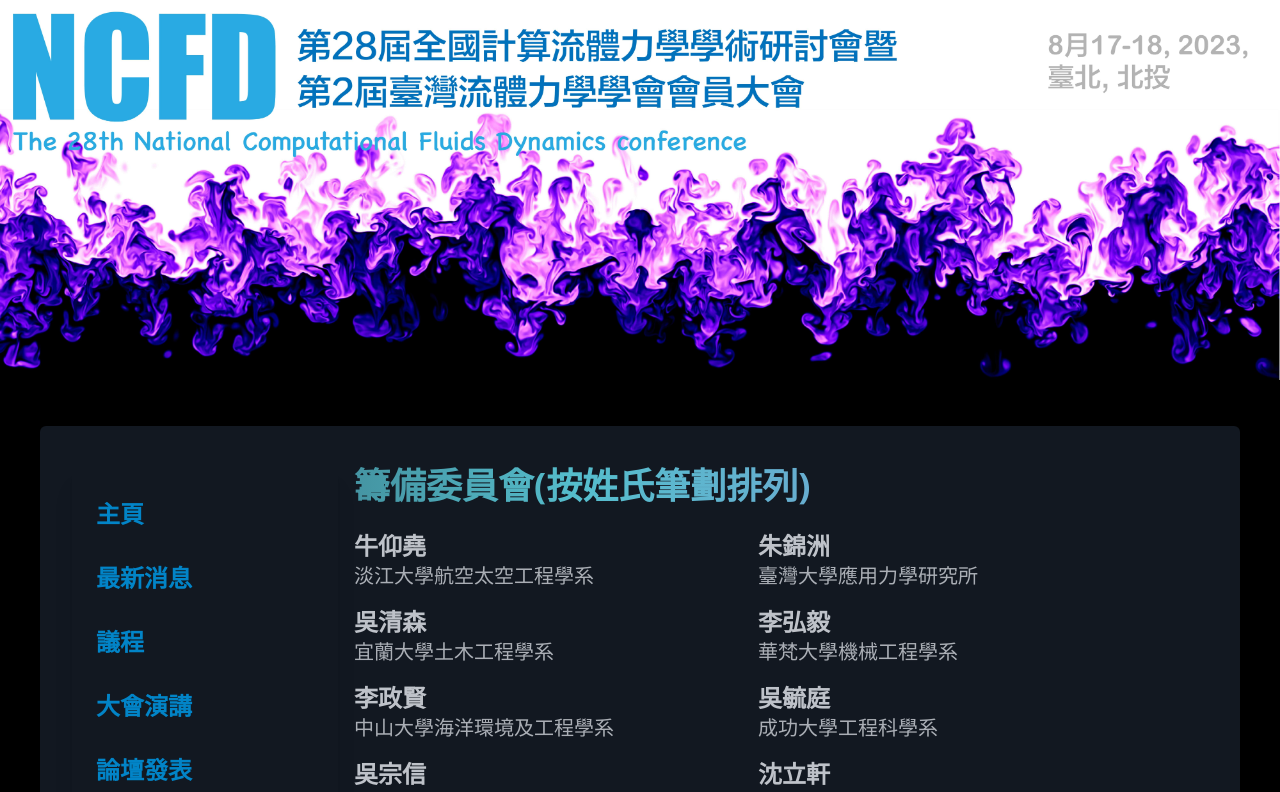
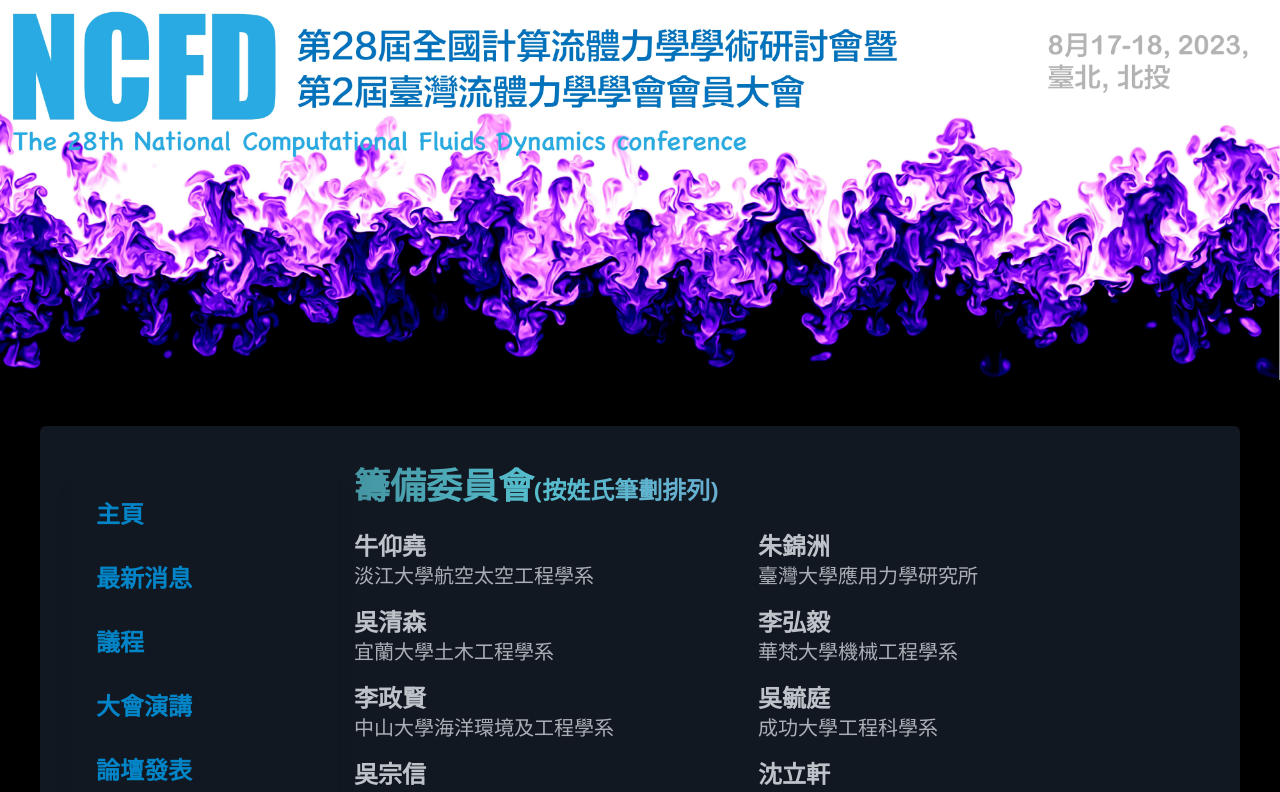
Before and after one commit to OwLu0905/fluid, a Next.js app: page /committee in a window 1280 px wide. Shown: the top 792 px of the page. Built offline with nearby package versions, Linux system fonts and the light colour scheme.

Commit message:
aside tag && title font size && committee title name

```diff
--- a/src/component/layouts/AppLayout.tsx
+++ b/src/component/layouts/AppLayout.tsx
@@ -33,9 +33,9 @@ const AppLayout: React.ElementType = ({ children }: any) => {
           <Container>
             <div className="grid grid-cols-12 gap-x-2 gap-y-6 rounded-md bg-gray-800/60 px-6 py-6 shadow-2xl md:gap-x-2 md:py-10 lg:gap-x-2">
               <div className="order-2 col-span-12  lg:col-span-3 ">
-                <div className="mx-2 hidden rounded-lg px-2 py-2 text-sky-600 shadow-xl md:px-0 md:py-6 lg:order-1 lg:block lg:px-2">
+                <aside className="mx-2 hidden rounded-lg px-2 py-2 text-sky-600 shadow-xl md:px-0 md:py-6 lg:order-1 lg:block lg:px-2">
                   <Navlist />
-                </div>
+                </aside>
                 {/* <Sidebar /> */}
               </div>
               <div className="order-1 col-span-12 lg:order-2  lg:col-span-9">
--- a/src/component/sidebar/MobileNav.tsx
+++ b/src/component/sidebar/MobileNav.tsx
@@ -66,12 +66,12 @@ const MobileNav = () => {
             NCFD
           </h1>
           {toggleNav && (
-            <div
+            <aside
               className="absolute right-0 top-11 w-full bg-gradient-to-r from-cyan-900 to-indigo-900/95 px-6  py-4 opacity-100"
               onClick={toggleMenuHandler}
             >
               <Navlist />
-            </div>
+            </aside>
           )}
         </div>
       )}
--- a/src/component/utils/Title.tsx
+++ b/src/component/utils/Title.tsx
@@ -21,7 +21,7 @@ const Title = (props: TitleTypeProps) => {
   return (
     <Component
       className={cn(
-        `inline-block bg-gradient-to-r from-cyan-300/60 via-cyan-300/80 to-sky-300/80 bg-clip-text pb-2 text-2xl font-semibold text-transparent sm:pb-4 sm:text-3xl lg:pb-6 lg:xl:text-4xl`,
+        `inline-block bg-gradient-to-r from-cyan-300/60 via-cyan-300/80 to-sky-300/80 bg-clip-text pb-2 text-2xl font-semibold text-transparent sm:pb-4 sm:text-3xl lg:pb-6 lg:text-4xl`,
         {
           [classNames]: !!classNames,
         }
--- a/src/view/committee/index.tsx
+++ b/src/view/committee/index.tsx
@@ -40,7 +40,13 @@ const commitData: { id: number; name: string; organize: string }[] = [
 const CommitteePage = () => {
   return (
     <section className="mx-auto block w-full text-gray-300/80">
-      <Title as="h2">籌備委員會(按姓氏筆劃排列)</Title>
+      <Title as="h2">
+        籌備委員會
+        <span className="block text-lg sm:text-xl md:inline-block lg:text-2xl">
+          (按姓氏筆劃排列)
+        </span>
+      </Title>
+
       <ul className="flex flex-col sm:flex-row sm:flex-wrap ">
         {commitData.map((item) => {
           return (
```
